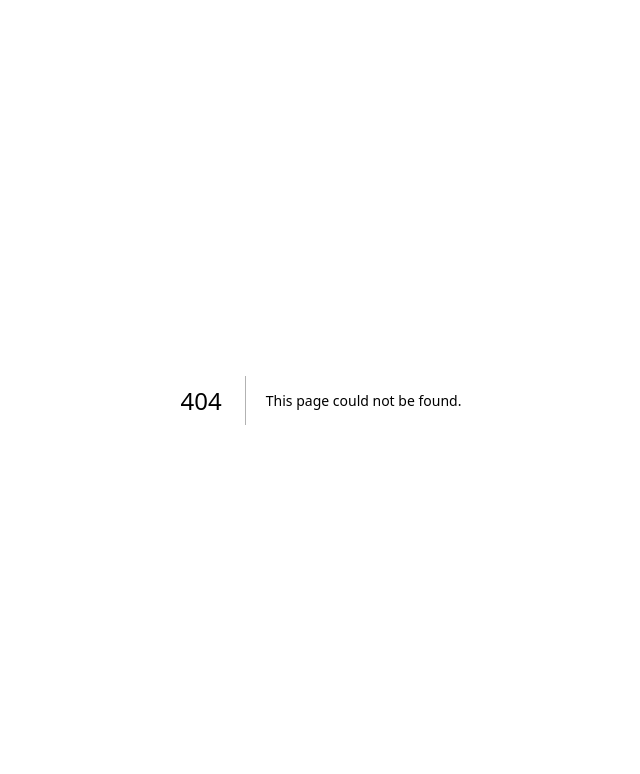
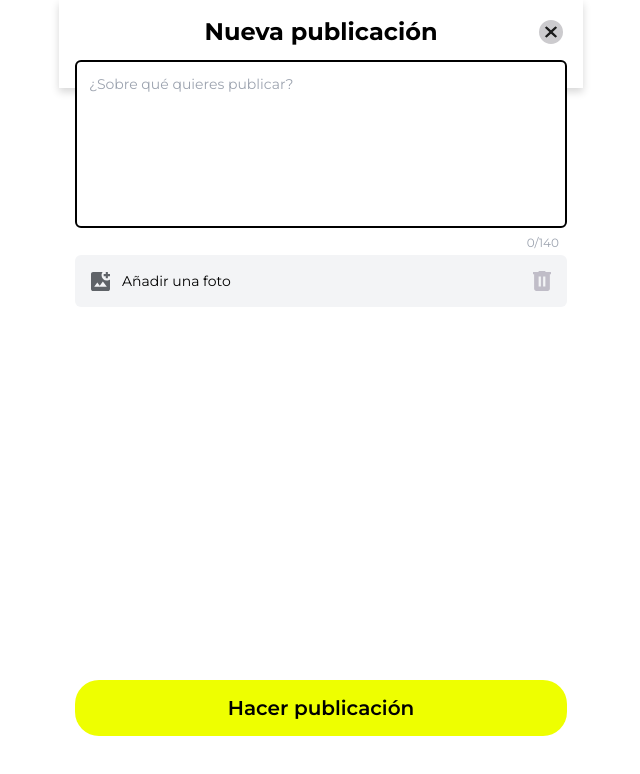
Before and after one commit to MitalLogistic/zeroNPC_vercel, a Next.js app: page /createPost in a window 1280 px wide. Before the commit this address had no page. Shown: the top 774 px of the page, without its empty margins (319-959 px from the left). Built offline with nearby package versions, Linux system fonts and the light colour scheme.

Commit message:
create post page design

```diff
--- /dev/null
+++ b/src/app/(subPage)/createPost/page.jsx
@@ -0,0 +1,72 @@
+"use client";
+import { useRouter } from "next/navigation";
+import { useState } from "react";
+
+export default function CreatePost() {
+    const router = useRouter();
+    const [isOpenConfirmModel, setIsOpenConfirmModel] = useState(false);
+    return (
+        <div className="flex flex-col min-h-screen">
+            <div className="sticky top-0 bg-white w-full z-10 shadow-[0px_4px_8px_#00000029] pb-6">
+                <div className="p-4 text-center relative">
+                    <h1 className="app-title">Nueva publicación</h1>
+                    <button onClick={() => router.back()} className="absolute right-5 top-1/2 transform -translate-y-1/2 cursor-pointer"><svg xmlns="http://www.w3.org/2000/svg" width="24" height="24" viewBox="0 0 24 24">
+                        <g id="Close_Icon" transform="translate(9245 2840)">
+                            <path id="cancel_24dp_5F6368_FILL1_wght400_GRAD0_opsz24_1_" data-name="cancel_24dp_5F6368_FILL1_wght400_GRAD0_opsz24 (1)" d="M87.68-862,92-866.32,96.32-862,98-863.68,93.68-868,98-872.32,96.32-874,92-869.68,87.68-874,86-872.32,90.32-868,86-863.68ZM92-856a11.685,11.685,0,0,1-4.68-.945,12.118,12.118,0,0,1-3.81-2.565,12.119,12.119,0,0,1-2.565-3.81A11.685,11.685,0,0,1,80-868a11.685,11.685,0,0,1,.945-4.68,12.119,12.119,0,0,1,2.565-3.81,12.118,12.118,0,0,1,3.81-2.565A11.685,11.685,0,0,1,92-880a11.685,11.685,0,0,1,4.68.945,12.118,12.118,0,0,1,3.81,2.565,12.119,12.119,0,0,1,2.565,3.81A11.685,11.685,0,0,1,104-868a11.685,11.685,0,0,1-.945,4.68,12.119,12.119,0,0,1-2.565,3.81,12.118,12.118,0,0,1-3.81,2.565A11.685,11.685,0,0,1,92-856Z" transform="translate(-9325 -1960)" fill="#78757E" opacity="0.38" />
+                            <path id="cancel_24dp_5F6368_FILL1_wght400_GRAD0_opsz24_1_2" data-name="cancel_24dp_5F6368_FILL1_wght400_GRAD0_opsz24 (1)" d="M281.723-668.306l4.43-4.21,4.43,4.21,1.723-1.637-4.43-4.21,4.43-4.21L290.583-680l-4.43,4.21-4.43-4.21L280-678.363l4.43,4.21-4.43,4.21Z" transform="translate(-9519.153 -2153.847)" fill="#1c1c1c" />
+                        </g>
+                    </svg></button>
+                </div>
+            </div>
+            <div className="px-4 flex-1">
+                <div className="relative z-10 pb-5 -mt-7">
+                    <textarea
+                        rows="7"
+                        maxLength="140"
+                        className="w-full border-2 border-black rounded-md p-3 text-sm resize-none focus:outline-none "
+                        placeholder="¿Sobre qué quieres publicar?"
+
+                    ></textarea>
+                    <span className="absolute bottom-1 right-2 text-xs text-gray-400">0/140</span>
+                </div>
+
+                <div className="flex items-center gap-3 bg-gray-100 rounded-md p-4">
+                    <svg xmlns="http://www.w3.org/2000/svg" width="19" height="19" viewBox="0 0 19 19">
+                        <path id="Add_Photo" d="M122.111-821a2.033,2.033,0,0,1-1.491-.62,2.033,2.033,0,0,1-.62-1.491v-14.778a2.033,2.033,0,0,1,.62-1.491,2.033,2.033,0,0,1,1.491-.62h9.5a4.933,4.933,0,0,0-.792,1.5,5.384,5.384,0,0,0-.264,1.662A5.087,5.087,0,0,0,132.1-833.1a5.087,5.087,0,0,0,3.734,1.544,5.385,5.385,0,0,0,1.662-.264,4.935,4.935,0,0,0,1.5-.792v9.5a2.033,2.033,0,0,1-.62,1.491,2.033,2.033,0,0,1-1.491.62Zm1.056-4.222h12.667l-3.958-5.278-3.167,4.222-2.375-3.167Zm11.611-8.444v-2.111h-2.111v-2.111h2.111V-840h2.111v2.111H139v2.111h-2.111v2.111Z" transform="translate(-120 840)" fill="#5f6368" />
+                    </svg>
+                    <span className="text-sm">Añadir una foto</span>
+                    <button className="ml-auto">
+                        <img src="/images/delete-icon.svg" alt="delete-icon" />
+                    </button>
+                </div>
+
+                {/* Publish button */}
+            </div>
+            <div className="pb-16 px-4 mt-auto">
+                <button className="main-button" onClick={() => setIsOpenConfirmModel(true)}>
+                    Hacer publicación
+                </button>
+            </div>
+            {isOpenConfirmModel && (
+                <div
+                    id="popup-modal"
+                    tabIndex={-1}
+                    className=" fixed flex inset-0 z-50 justify-center items-center bg-black bg-opacity-50"
+                >
+                    <div className="relative bg-white px-4 flex flex-col justify-center items-center py-7 shadow-lg w-full max-w-[302pt] mx-5">
+
+                        <h1 className="text-3xl font-bold mb-5">¡Genial!</h1>
+
+                        <div className="flex justify-center gap-6 mb-9">
+                            <div className="flex flex-col items-center max-w-16">
+                                <img src="/images/Receive_token.svg" alt="token" className="w-10 h-10" />
+                            </div>
+                        </div>
+                        <button className="main-button" onClick={() => router.push("/createPost")}>Enviar más</button>
+                        <button onClick={() => router.push("/profile")} className="text-magenta font-semibold text-xl leading-6 mt-6">Hazlo más tarde</button>
+                    </div>
+                </div>
+            )}
+        </div >
+    );
+}
--- a/src/app/(user)/notification/page.jsx
+++ b/src/app/(subPage)/notification/page.jsx
@@ -10,7 +10,7 @@ const Notification = () => {
         { id: 3, user: "Carlos Mendoza", message: "Has rechazado un token de [User]", time: "Lunes, 17:51", icon: "/images/rejected_icon.svg" },
         { id: 4, user: "Ana Rodríguez", message: "Has aceptado un token de [User]", time: "Lunes, 17:51", icon: "/images/accepted_icon.svg" },
         { id: 5, user: "Luis Gómez", message: "Has recibido un mensaje de [usuario]", time: "Lunes, 17:50", icon: "/images/accepted_icon.svg" },
-        { id: 6, user: "Elena Ruiz", message: "[User] quiere enviarte un token", time: "Lunes, 17:45", icon: "/images/send_token.svg" },
+        { id: 6, user: "Elena Ruiz", message: "[User] quiere enviarte un efhef ehfkeufdj fuheriu token", time: "Lunes, 17:45", icon: "/images/send_token.svg" },
         { id: 7, user: "Pedro Silva", message: "[User] ha rechazado un token tuyo", time: "Lunes, 17:51", icon: "/images/rejected_icon.svg" },
     ];
 
--- a/src/app/(user)/community/page.jsx
+++ b/src/app/(user)/community/page.jsx
@@ -5,13 +5,12 @@ import { useRouter } from "next/navigation";
 
 export default function communityPage() {
     const router = useRouter();
-    const [activeTab, setActiveTab] = useState("general");
+    const [isDetailsOpen, setIsDetailsOpen] = useState(false);
     return (
-        <div className="">
-            {/* Header */}
+        <div>
             <div className="sticky top-0 bg-white w-full z-10 shadow-[0px_4px_8px_#00000029] pb-6">
                 <div className="p-4 flex items-center justify-between">
-                    <button>
+                    <button onClick={() => router.push("/explorePeople")}>
                         <svg xmlns="http://www.w3.org/2000/svg" width="32.237" height="23.445" viewBox="0 0 32.237 23.445">
                             <path id="People_Icon" d="M40-776.555v-4.1a4.293,4.293,0,0,1,.641-2.29,4.273,4.273,0,0,1,1.7-1.593,21.751,21.751,0,0,1,4.616-1.7,20.16,20.16,0,0,1,4.762-.568,20.16,20.16,0,0,1,4.762.568,21.751,21.751,0,0,1,4.616,1.7,4.273,4.273,0,0,1,1.7,1.593,4.293,4.293,0,0,1,.641,2.29v4.1Zm26.375,0v-4.4a5.9,5.9,0,0,0-.9-3.1,7.917,7.917,0,0,0-2.546-2.546,18.488,18.488,0,0,1,3.517.751,18.333,18.333,0,0,1,3.077,1.3,6.49,6.49,0,0,1,2.015,1.63,3.129,3.129,0,0,1,.7,1.96v4.4ZM51.722-788.278A5.644,5.644,0,0,1,47.583-790a5.644,5.644,0,0,1-1.722-4.139,5.644,5.644,0,0,1,1.722-4.14A5.644,5.644,0,0,1,51.722-800a5.644,5.644,0,0,1,4.139,1.722,5.644,5.644,0,0,1,1.722,4.14A5.644,5.644,0,0,1,55.862-790,5.644,5.644,0,0,1,51.722-788.278Zm14.653-5.861A5.644,5.644,0,0,1,64.654-790a5.644,5.644,0,0,1-4.139,1.722,7.312,7.312,0,0,1-1.026-.092,8.957,8.957,0,0,1-1.026-.2,8.714,8.714,0,0,0,1.52-2.6,8.447,8.447,0,0,0,.531-2.967,8.447,8.447,0,0,0-.531-2.967,8.714,8.714,0,0,0-1.52-2.6,4.455,4.455,0,0,1,1.026-.238A9.624,9.624,0,0,1,60.514-800a5.644,5.644,0,0,1,4.139,1.722A5.644,5.644,0,0,1,66.375-794.139Z" transform="translate(-40 800)" />
                         </svg>
@@ -35,20 +34,8 @@ export default function communityPage() {
                     />
                 </div>
             </div>
-
-            {/* <div className="sticky top-12 z-10 mt-4 ">
-                <input
-                    type="text"
-                    placeholder="¿Sobre qué quieres publicar?"
-                    className="w-full px-4 py-3 rounded-full border border-gray-300 bg-gray-100 shadow-md focus:outline-none"
-                />
-            </div> */}
-
-
-
-
             <div className="pb-28 mt-10 px-4">
-                <div className="publications-container">
+                <div className="publications-container" onClick={() => router.push("/postDetails")}>
                     <div className="flex justify-between p-3">
                         <div className="publications-profile ">
                             <img src="/images/profile.jpg" alt="User Avatar" className="publications-avatar" />
@@ -73,11 +60,11 @@ export default function communityPage() {
                             </button>
                         </div>
                     </div>
-                    <div className="grid grid-cols-2 border-t mt-3 p-3  border-[#C0BDC8]">
-                        <button className="flex justify-center space-x-2 items-center">
+                    <div className="publications-button">
+                        <button>
                             <img src="/images/unlike_icon.svg" alt="like_icon" className="w-6 h-6" /> <span>Me Gusta</span>
                         </button>
-                        <button className="flex justify-center space-x-2 items-center">
+                        <button>
                             <svg xmlns="http://www.w3.org/2000/svg" width="24" height="24" viewBox="0 0 17.699 17.699"><g id="Comment_Icon" transform="translate(-78 -615)"><path id="maps_ugc_24dp_5F6368_FILL1_wght400_GRAD0_opsz24" d="M40-862.3l1.643-5.647a8.626,8.626,0,0,1-.6-1.77,8.568,8.568,0,0,1-.2-1.854,8.207,8.207,0,0,1,.664-3.287,8.511,8.511,0,0,1,1.8-2.676,8.511,8.511,0,0,1,2.676-1.8A8.209,8.209,0,0,1,49.271-880a8.209,8.209,0,0,1,3.287.664,8.512,8.512,0,0,1,2.676,1.8,8.511,8.511,0,0,1,1.8,2.676,8.207,8.207,0,0,1,.664,3.287,8.207,8.207,0,0,1-.664,3.287,8.512,8.512,0,0,1-1.8,2.676,8.512,8.512,0,0,1-2.676,1.8,8.209,8.209,0,0,1-3.287.664,8.571,8.571,0,0,1-1.854-.2,8.627,8.627,0,0,1-1.77-.6Z" transform="translate(38 1495)" fill="#C0BDC8" /><g id="Group_28" data-name="Group 28"><circle id="Ellipse_15" data-name="Ellipse 15" cx="1.5" cy="1.5" r="1.5" transform="translate(82 622)" fill="#fff" /><circle id="Ellipse_16" data-name="Ellipse 16" cx="1.5" cy="1.5" r="1.5" transform="translate(86 622)" fill="#fff" /><circle id="Ellipse_17" data-name="Ellipse 17" cx="1.5" cy="1.5" r="1.5" transform="translate(90 622)" fill="#fff" /></g></g></svg><span>Comentar</span>
                         </button>
                     </div>
--- a/src/app/(user)/token/page.jsx
+++ b/src/app/(user)/token/page.jsx
@@ -1,9 +1,9 @@
 "use client";
 
+import BottomNavbar from "@/components/BottomNavbar";
+import TokenDetailsCard from "@/components/TokenDetails";
 import { useState } from "react";
 import { useRouter } from "next/navigation";
-import BottomNavbar from "@/components/BottomNavbar";
-import TokenDetailsCard from "@/components/TokenDetails";
 
 const TokenPage = () => {
     const router = useRouter();
--- a/src/app/globals.css
+++ b/src/app/globals.css
@@ -186,7 +186,7 @@ p{
   @apply sticky top-0 bg-white w-full z-10 p-4 flex items-center justify-between;
 }
 .app-title {
-  @apply mx-auto text-3xl text-black font-bold;
+  @apply mx-auto text-2xl text-black font-bold;
 }
 .app-logo{
   @apply mx-auto w-[82pt] h-[27pt];
@@ -205,6 +205,7 @@ p{
 .item-type {
   @apply font-bold;
 }
+
 
 /* notification page */
 .notification-container{
@@ -225,7 +226,7 @@ p{
 
 /* publications */
 .publications-container{
- @apply bg-light-gray bg-opacity-40 rounded-lg my-4 p-2;
+ @apply bg-light-gray bg-opacity-40 rounded-lg my-4 cursor-pointer;
 }
 .publications-profile {
   @apply flex items-center space-x-2;
@@ -243,19 +244,25 @@ p{
   @apply text-[10pt] font-medium italic my-0 text-primary-black;
 }
 .publications-description {
-  @apply text-[12pt] font-medium text-primary-black mt-2 p-3;
+  @apply text-sm font-medium text-primary-black p-3;
 }
 .publications-actions {
-  @apply flex w-full bg-light-gray justify-center space-x-5 rounded-2xl mt-5 h-[40pt];
+  @apply flex w-full bg-light-gray justify-center space-x-5 rounded-2xl h-[40pt];
 }
 .publications-action-button {
   @apply flex items-center space-x-2;
 }
 .publications-action-button img {
-  @apply w-6 h-6;
+  @apply w-5 h-5;
 }
 .publications-action-button span {
   @apply font-medium text-sm;
+}
+.publications-button{
+  @apply grid grid-cols-2 border-t mt-3 p-3 text-sm border-[#C0BDC8]
+}
+.publications-button  button{
+  @apply flex justify-center space-x-2 items-center text-sm;
 }
 
 /* Profile page  */
--- a/src/components/SendTokenCard.js
+++ b/src/components/SendTokenCard.js
@@ -8,6 +8,7 @@ import FriendProfileList from "./FriendList";
 export default function SendTokenCard({ setIsOpenSendModel }) {
     const router = useRouter();
     const [isOpenFriendModel, setIsOpenFriendModel] = useState(false);
+    const [isOpenConfirmModel, setIsOpenConfirmModel] = useState(false);
     return (
         <div className="fixed inset-0 flex items-center justify-center z-50">
             {/* <div className="bg-white w-full max-w-[393pt] flex flex-col min-h-screen"> */}
@@ -62,9 +63,35 @@ export default function SendTokenCard({ setIsOpenSendModel }) {
                 </div>
 
                 <div className="mb-10 px-4">
-                    <button className="main-button">Enviar</button>
+                    <button className="main-button" onClick={() => setIsOpenConfirmModel(true)}>Enviar</button>
                 </div>
             </motion.div>
+
+            {isOpenConfirmModel && (
+                <div
+                    id="popup-modal"
+                    tabIndex={-1}
+                    className=" fixed flex inset-0 z-50 justify-center items-center bg-black bg-opacity-50"
+                >
+                    <div className="relative bg-white px-4 flex flex-col justify-center items-center py-7 shadow-lg w-full max-w-[332pt] mx-5">
+
+                        <h1 className="text-3xl font-bold mb-5">¡Estás imparable!</h1>
+                        <p className="text-lg leading-6 text-primary-gray font-normal mb-8">Has ganado las siguientes recompensas</p>
+
+                        <div className="flex justify-center gap-6 mb-9">
+                            <div className="flex flex-col items-center max-w-16">
+                                <img src="/images/bronce.svg" alt="bronce" className="w-12 h-12" />
+                                <p className="text-xs text-black mt-1">Insignia de bronce</p>
+                            </div>
+                            <div className="flex flex-col items-center max-w-16">
+                                <img src="/images/Receive_token.svg" alt="token" className="w-10 h-10" />
+                            </div>
+                        </div>
+                        <button className="main-button" onClick={() => router.push("/createPost")}>¿Hacer una publicación?</button>
+                        <button onClick={() => setIsOpenConfirmModel(false)} className="text-magenta font-semibold text-xl leading-6 mt-6">Ahora no</button>
+                    </div>
+                </div>
+            )}
         </div >
     );
 }
```
